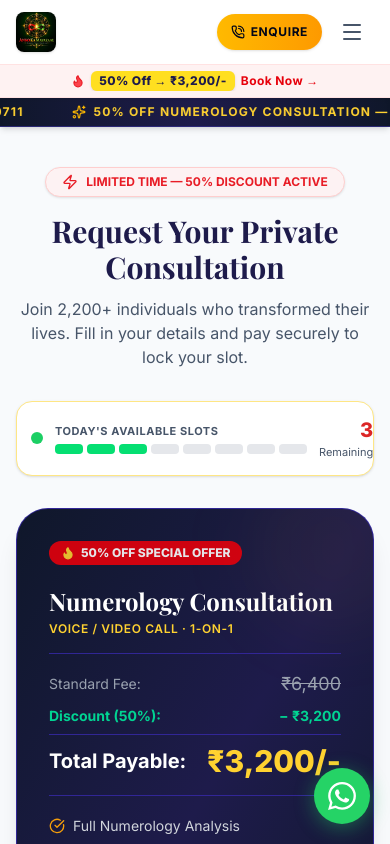
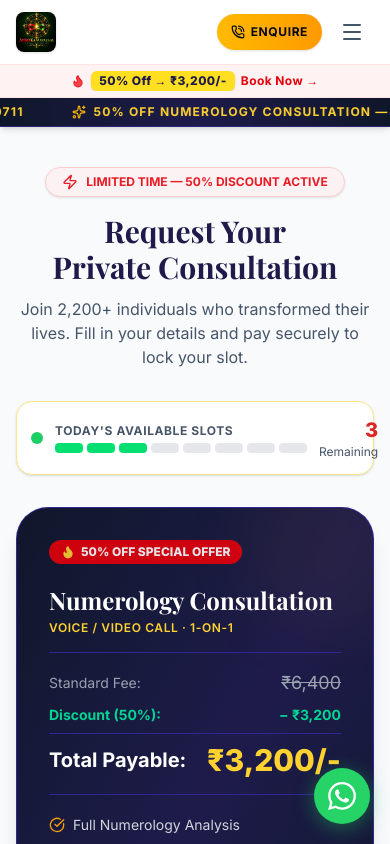
Before and after one commit to UniqueThinker-Rahul/Harirambeekrwar, a React (Vite) app: page /booking in a window 390 px wide. Shown: the top 844 px of the page. Built offline with nearby package versions, Linux system fonts and the light colour scheme.

Commit message:
fix: senior audit improvements for typography balance, responsive scales, and widget collision

```diff
--- a/src/components/EnquiryModal.tsx
+++ b/src/components/EnquiryModal.tsx
@@ -228,7 +228,7 @@ const EnquiryModal: React.FC<EnquiryModalProps> = ({ isOpen: controlledIsOpen, o
                     name="service"
                     value={formData.service}
                     onChange={handleChange}
-                    className="w-full bg-gray-50 border border-gray-200 rounded-xl px-3 py-2.5 text-xs font-medium text-dark-grey focus:ring-2 focus:ring-primary outline-none transition-all"
+                    className="w-full bg-gray-50 border border-gray-200 rounded-xl px-3 py-2.5 text-sm font-medium text-dark-grey focus:ring-2 focus:ring-primary outline-none transition-all"
                   >
                     <option value="Numerology Consultation (₹3,200)">Numerology Consultation (₹3,200)</option>
                     <option value="Scientific Vastu Consultation (Starts ₹20,000)">Scientific Vastu (Starts ₹20,000)</option>
@@ -246,7 +246,7 @@ const EnquiryModal: React.FC<EnquiryModalProps> = ({ isOpen: controlledIsOpen, o
                     name="preferredTime"
                     value={formData.preferredTime}
                     onChange={handleChange}
-                    className="w-full bg-gray-50 border border-gray-200 rounded-xl px-3 py-2.5 text-xs font-medium text-dark-grey focus:ring-2 focus:ring-primary outline-none transition-all"
+                    className="w-full bg-gray-50 border border-gray-200 rounded-xl px-3 py-2.5 text-sm font-medium text-dark-grey focus:ring-2 focus:ring-primary outline-none transition-all"
                   >
                     <option value="Any Time (ASAP)">Any Time (ASAP)</option>
                     <option value="Morning (10 AM - 1 PM)">Morning (10 AM - 1 PM)</option>
@@ -289,7 +289,7 @@ const EnquiryModal: React.FC<EnquiryModalProps> = ({ isOpen: controlledIsOpen, o
                 )}
               </button>
 
-              <p className="text-[11px] text-center text-gray-500">
+              <p className="text-xs text-center text-gray-500">
                 Free callback from our support team. Numerology is ₹3,200 | Vastu starts from ₹20,000.
               </p>
             </form>
--- a/src/components/FloatingWidgets.tsx
+++ b/src/components/FloatingWidgets.tsx
@@ -1,10 +1,17 @@
 import React from "react";
-import { Link } from "react-router-dom";
+import { Link, useLocation } from "react-router-dom";
 import { Calendar } from "lucide-react";
 
 export default function FloatingWidgets() {
+  const location = useLocation();
+  const isServiceDetail = location.pathname.startsWith('/services/') && location.pathname !== '/services';
+
   return (
-    <div className="fixed bottom-5 right-5 sm:bottom-6 sm:right-6 z-50 flex flex-col gap-3 items-end">
+    <div className={`fixed z-50 flex flex-col gap-3 items-end transition-all ${
+      isServiceDetail
+        ? "bottom-20 right-5 sm:bottom-6 sm:right-6 hidden lg:flex"
+        : "bottom-5 right-5 sm:bottom-6 sm:right-6"
+    }`}>
       {/* Calendar Booking Button - visible on sm+ screens to preserve mobile viewport */}
       <Link
         to="/booking"
--- a/src/index.css
+++ b/src/index.css
@@ -42,8 +42,18 @@ body {
   -moz-osx-font-smoothing: grayscale;
 }
 
-h1, h2, h3 {
+h1, h2, h3, h4 {
   font-family: var(--font-display);
+  text-wrap: balance;
+}
+
+p {
+  text-wrap: pretty;
+}
+
+::selection {
+  background-color: #F59E0B;
+  color: #0F172A;
 }
 
 /* ─── Custom Scrollbar ─── */
--- a/src/pages/About.tsx
+++ b/src/pages/About.tsx
@@ -65,12 +65,12 @@ const About = () => {
                   <div className="bg-white p-4 sm:p-8 rounded-2xl sm:rounded-3xl shadow-sm border border-gray-100 text-center hover:shadow-md transition-shadow">
                     <Users className="w-8 h-8 sm:w-10 sm:h-10 text-secondary mx-auto mb-2 sm:mb-4" />
                     <h4 className="text-xl sm:text-3xl md:text-4xl font-black text-dark-grey mb-1">2,200+</h4>
-                    <p className="text-[11px] sm:text-sm text-medium-grey font-bold uppercase tracking-widest">Lives Transformed</p>
+                    <p className="text-xs sm:text-sm text-medium-grey font-bold uppercase tracking-wider">Lives Transformed</p>
                   </div>
                   <div className="bg-white p-4 sm:p-8 rounded-2xl sm:rounded-3xl shadow-sm border border-gray-100 text-center hover:shadow-md transition-shadow">
                     <Award className="w-8 h-8 sm:w-10 sm:h-10 text-tertiary mx-auto mb-2 sm:mb-4" />
                     <h4 className="text-xl sm:text-3xl md:text-4xl font-black text-dark-grey mb-1">100%</h4>
-                    <p className="text-[11px] sm:text-sm text-medium-grey font-bold uppercase tracking-widest">Confidential</p>
+                    <p className="text-xs sm:text-sm text-medium-grey font-bold uppercase tracking-wider">Confidential</p>
                   </div>
                 </div>
 
--- a/src/pages/Booking.tsx
+++ b/src/pages/Booking.tsx
@@ -113,13 +113,13 @@ const Booking = () => {
             <div className="bg-white border border-amber-200 rounded-2xl p-3.5 sm:p-4 flex items-center gap-3 sm:gap-4 shadow-sm">
               <span className="w-3 h-3 rounded-full bg-green-500 inline-block animate-pulse shrink-0" />
               <div className="flex-1">
-                <p className="text-[11px] sm:text-xs font-bold uppercase tracking-wider text-medium-grey mb-1">Today's Available Slots</p>
+                <p className="text-xs font-bold uppercase tracking-wider text-medium-grey mb-1">Today's Available Slots</p>
                 <div className="flex gap-1 sm:gap-1.5">
                   {[1,2,3].map(i => <div key={i} className="w-7 sm:w-8 h-2.5 sm:h-3 bg-green-400 rounded-sm" />)}
                   {[4,5,6,7,8].map(i => <div key={i} className="w-7 sm:w-8 h-2.5 sm:h-3 bg-gray-200 rounded-sm" />)}
                 </div>
               </div>
-              <div className="text-right shrink-0"><p className="font-black text-xl sm:text-2xl text-secondary">3</p><p className="text-[11px] sm:text-xs text-medium-grey">Remaining</p></div>
+              <div className="text-right shrink-0"><p className="font-black text-xl sm:text-2xl text-secondary">3</p><p className="text-xs text-medium-grey">Remaining</p></div>
             </div>
           </div>
 
@@ -153,7 +153,7 @@ const Booking = () => {
                     {status === "loading" ? <><span className="w-5 h-5 border-2 border-white/30 border-t-white rounded-full animate-spin" /> Opening Secure Gateway...</> : <><Lock className="w-4 h-4 sm:w-5 sm:h-5" /> Pay ₹3,200 & Book Consultation</>}
                   </button>
                   <div className="flex flex-col items-center gap-2 pt-1">
-                    <div className="flex items-center gap-2 sm:gap-3 flex-wrap justify-center text-[11px] sm:text-xs text-medium-grey">
+                    <div className="flex items-center gap-2 sm:gap-3 flex-wrap justify-center text-xs text-medium-grey">
                       <span className="flex items-center gap-1 bg-gray-50 border border-gray-200 px-2.5 py-1 rounded-full"><Lock className="w-3 h-3 text-green-600" /> SSL Encrypted</span>
                       <span className="hidden sm:flex items-center gap-1 bg-gray-50 border border-gray-200 px-2.5 py-1 rounded-full"><CreditCard className="w-3 h-3 text-blue-500" /> Cards &amp; Net Banking</span>
                       <span className="hidden sm:flex items-center gap-1 bg-gray-50 border border-gray-200 px-2.5 py-1 rounded-full"><Smartphone className="w-3 h-3 text-indigo-500" /> UPI &amp; Wallets</span>
--- a/src/pages/Contact.tsx
+++ b/src/pages/Contact.tsx
@@ -38,7 +38,7 @@ const Contact = () => (
                           <div>
                               <h3 className="text-xl sm:text-2xl font-bold text-dark-grey mb-0.5">WhatsApp</h3>
                               <a href="https://wa.me/919509610711?text=Hello!%20I%20would%20like%20to%20book%20a%20consultation." target="_blank" rel="noreferrer" className="text-medium-grey text-base sm:text-lg font-medium hover:text-[#25D366] transition-colors">+91 9509610711</a>
-                              <p className="text-green-600 font-bold tracking-wide uppercase text-[11px] sm:text-xs">Fastest Response</p>
+                              <p className="text-green-600 font-bold tracking-wide uppercase text-xs">Fastest Response</p>
                           </div>
                       </div>
                       <div className="bg-white p-5 sm:p-8 rounded-2xl sm:rounded-3xl shadow-sm border border-gray-100 flex items-center gap-4 sm:gap-6 hover:shadow-lg transition-transform hover:-translate-y-1">
--- a/src/pages/Home.tsx
+++ b/src/pages/Home.tsx
@@ -100,7 +100,7 @@ const Home = () => {
                     <div className="absolute bottom-5 left-5 bg-slate-950/90 backdrop-blur-sm text-white font-bold px-3.5 py-2 rounded-xl shadow-xl text-xs border border-indigo-700/80 flex items-center gap-1.5">
                       <Users className="w-3.5 h-3.5 text-amber-400" /> 2,200+ Clients
                     </div>
-                    <div className="absolute top-1/2 -translate-y-1/2 right-3 sm:right-4 bg-white/95 backdrop-blur-sm border border-emerald-300 text-emerald-800 font-bold px-2.5 sm:px-3 py-1 sm:py-1.5 rounded-xl shadow-lg text-[11px] sm:text-xs hidden sm:flex items-center gap-1.5">
+                    <div className="absolute top-1/2 -translate-y-1/2 right-3 sm:right-4 bg-white/95 backdrop-blur-sm border border-emerald-300 text-emerald-800 font-bold px-2.5 sm:px-3 py-1 sm:py-1.5 rounded-xl shadow-lg text-xs hidden sm:flex items-center gap-1.5">
                       <ShieldCheck className="w-3.5 h-3.5 text-emerald-600" />100% Confidential
                     </div>
                   </div>
--- a/src/pages/Reports.tsx
+++ b/src/pages/Reports.tsx
@@ -118,7 +118,7 @@ const Reports = () => (
           <span className="inline-block text-xs font-bold uppercase tracking-widest text-primary bg-amber-50 border border-amber-200 px-4 py-1.5 rounded-full mb-3">
             Process
           </span>
-          <h2 className="text-3xl md:text-4xl font-bold text-dark-grey">How It Works</h2>
+          <h2 className="text-2xl sm:text-3xl md:text-4xl font-bold text-dark-grey">How It Works</h2>
         </div>
         <div className="grid grid-cols-1 md:grid-cols-3 gap-6 sm:gap-8 text-center">
           {[
@@ -147,7 +147,7 @@ const Reports = () => (
             <span className="inline-block text-xs font-bold uppercase tracking-widest text-amber-300 bg-amber-400/20 border border-amber-400/30 px-4 py-1.5 rounded-full mb-4">
               Need Live Clarity?
             </span>
-            <h3 className="text-2xl sm:text-4xl font-bold text-white mb-4">Not Sure Which Report to Get?</h3>
+            <h3 className="text-2xl sm:text-3xl md:text-4xl font-bold text-white mb-4">Not Sure Which Report to Get?</h3>
             <p className="text-gray-300 text-base sm:text-lg mb-8 max-w-2xl mx-auto font-light leading-relaxed">
               Written reports provide deep reference, but a direct 1-on-1 consultation lets you ask unlimited personal questions in real-time.
             </p>
--- a/src/pages/UrgentLovePlan.tsx
+++ b/src/pages/UrgentLovePlan.tsx
@@ -100,9 +100,9 @@ const UrgentLovePlan = () => (
       {/* Final CTA */}
       <section className="py-20 bg-white text-center px-4">
         <div className="max-w-2xl mx-auto">
-          <h2 className="text-3xl md:text-4xl font-bold text-dark-grey mb-4">Don't Wait Any Longer</h2>
-          <p className="text-medium-grey text-lg mb-8 leading-relaxed">Love delayed is love denied. Take action today — every day you wait is a day without the relationship you deserve.</p>
-          <Link to="/booking" className="inline-flex items-center gap-2 bg-gradient-to-r from-red-500 to-rose-600 text-white font-black px-10 py-5 rounded-full text-lg hover:from-red-600 hover:to-rose-700 transition-all shadow-xl hover:-translate-y-1">Book Priority Slot NOW <ArrowRight className="w-5 h-5" /></Link>
+          <h2 className="text-2xl sm:text-3xl md:text-4xl font-bold text-dark-grey mb-4">Don't Wait Any Longer</h2>
+          <p className="text-medium-grey text-base sm:text-lg mb-8 leading-relaxed">Love delayed is love denied. Take action today — every day you wait is a day without the relationship you deserve.</p>
+          <Link to="/booking" className="btn-sweep inline-flex items-center justify-center gap-2 bg-gradient-to-r from-red-500 to-rose-600 text-white font-black px-8 sm:px-10 py-4 sm:py-5 rounded-full text-base sm:text-lg hover:from-red-600 hover:to-rose-700 transition-all shadow-xl hover:-translate-y-1">Book Priority Slot NOW <ArrowRight className="w-5 h-5" /></Link>
         </div>
       </section>
     </div>
```
